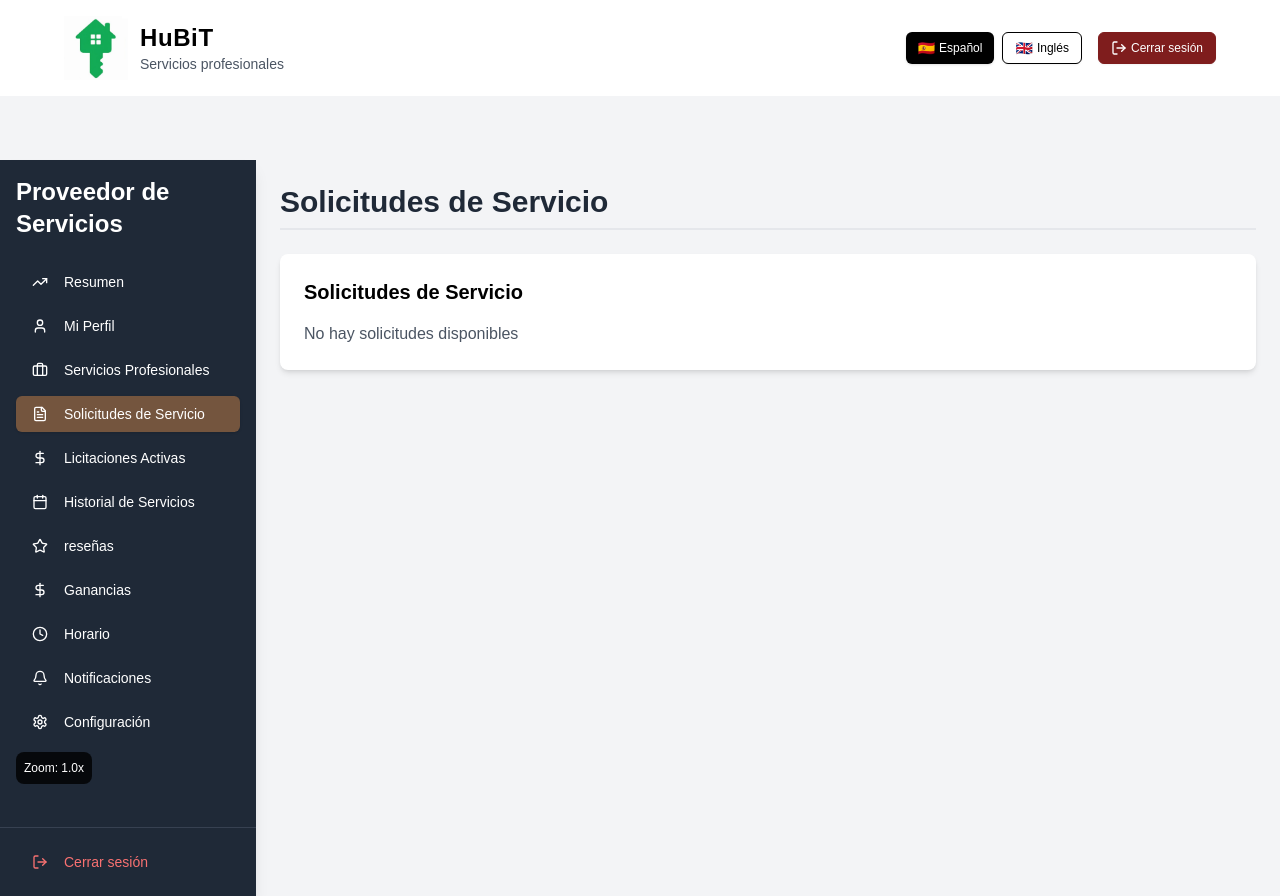
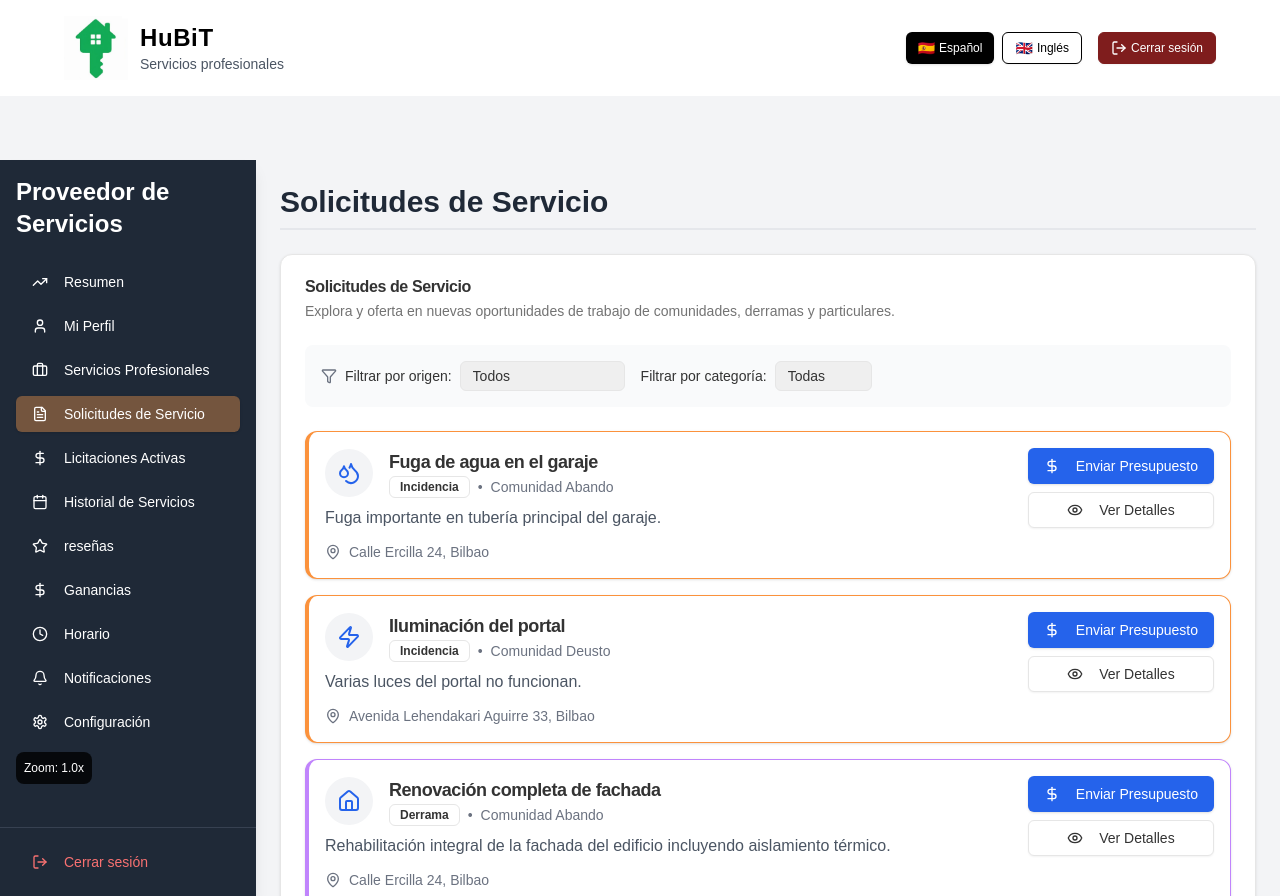
Before and after one commit to Hubit85/HubitApp, a Next.js app: page /service-provider/dashboard in a window 1280 px wide. Both pictures are taken after a click on the button "Solicitudes de Servicio". Built offline with nearby package versions, Linux system fonts and the light colour scheme.

Commit message:
feat(provider): Implement service requests display with filtering

```diff
--- a/src/pages/administrador-fincas/index.tsx
+++ b/src/pages/administrador-fincas/index.tsx
@@ -3,7 +3,7 @@ import Head from "next/head";
 import { useLanguage } from "@/contexts/LanguageContext";
 import { Button } from "@/components/ui/button";
 import { Calendar } from "@/components/ui/calendar";
-import { Card, CardContent, CardHeader, CardTitle } from "@/components/ui/card";
+import { Card, CardContent, CardHeader, CardTitle, CardDescription } from "@/components/ui/card";
 import { Badge } from "@/components/ui/badge";
 import { Input } from "@/components/ui/input";
 import { Textarea } from "@/components/ui/textarea";
--- a/src/pages/service-provider/dashboard.tsx
+++ b/src/pages/service-provider/dashboard.tsx
@@ -35,13 +35,24 @@ import {
   Hammer,
   Check,
   Circle,
-  Info
+  Info,
+  Eye,
+  Send
 } from "lucide-react";
 import { Input } from "@/components/ui/input";
 import { Label } from "@/components/ui/label";
 import ZoomableSection from "@/components/ZoomableSection";
 import ProviderServiceHistoryCard from "@/components/ratings/ProviderServiceHistoryCard";
 import { Textarea } from "@/components/ui/textarea";
+
+const serviceRequests = [
+  { id: 'inc-1', title: "Fuga de agua en el garaje", description: "Fuga importante en tubería principal del garaje.", category: "fontaneria", source: 'community' as const, communityName: "Comunidad Abando", address: "Calle Ercilla 24, Bilbao", status: 'new' as const, date: '2025-01-15' },
+  { id: 'inc-2', title: "Iluminación del portal", description: "Varias luces del portal no funcionan.", category: "electricidad", source: 'community' as const, communityName: "Comunidad Deusto", address: "Avenida Lehendakari Aguirre 33, Bilbao", status: 'viewed' as const, date: '2025-01-20' },
+  { id: 'asm-1', title: "Renovación completa de fachada", description: "Rehabilitación integral de la fachada del edificio incluyendo aislamiento térmico.", category: "fachadas", source: 'assessment' as const, communityName: "Comunidad Abando", address: "Calle Ercilla 24, Bilbao", budget: 25000, deadline: "2025-03-15", status: 'bidding' as const, date: '2025-02-01' },
+  { id: 'asm-2', title: "Reparación integral del tejado", description: "Reparación completa del tejado incluyendo impermeabilización.", category: "tejados", source: 'assessment' as const, communityName: "Comunidad Deusto", address: "Avenida Lehendakari Aguirre 33, Bilbao", budget: 18000, deadline: "2025-03-01", status: 'new' as const, date: '2025-02-10' },
+  { id: 'ind-1', title: "Pintar piso completo", description: "Pintar piso de 3 habitaciones, 80m2.", category: "pintura", source: 'individual' as const, customerName: "Juan Pérez", address: "Calle Gran Vía 10, Bilbao", status: 'new' as const, date: '2025-02-05' },
+  { id: 'ind-2', title: "Cambiar grifo de la cocina", description: "El grifo de la cocina gotea y necesita ser reemplazado.", category: "fontaneria", source: 'individual' as const, customerName: "Lucía Gómez", address: "Plaza Moyúa 5, Bilbao", status: 'viewed' as const, date: '2025-02-08' },
+];
 
 export default function ServiceProviderDashboard() {
   const [activeTab, setActiveTab] = useState("overview");
@@ -104,7 +115,27 @@ export default function ServiceProviderDashboard() {
     }
   };
 
-  const filteredProviderServiceHistory = providerServiceHistory.filter(service => (customerTypeFilter === "all" || service.customerType === customerTypeFilter) && (statusFilter === "all" || service.status === statusFilter) && (categoryFilter === "all" || service.category === categoryFilter));
+  const [requestSourceFilter, setRequestSourceFilter] = useState("all");
+  const [requestCategoryFilter, setRequestCategoryFilter] = useState("all");
+
+  const filteredServiceRequests = serviceRequests.filter(req =>
+    (requestSourceFilter === 'all' || req.source === requestSourceFilter) &&
+    (requestCategoryFilter === 'all' || req.category === requestCategoryFilter)
+  );
+
+  const getCategoryIcon = (categoria: string) => {
+    switch (categoria) {
+      case "fontaneria": return <Droplets className="h-6 w-6 text-blue-600" />;
+      case "electricidad": return <Zap className="h-6 w-6 text-blue-600" />;
+      case "pintura": return <PaintBucket className="h-6 w-6 text-blue-600" />;
+      case "ascensores": return <Building className="h-6 w-6 text-blue-600" />;
+      case "fachadas": return <Home className="h-6 w-6 text-blue-600" />;
+      case "tejados": return <Hammer className="h-6 w-6 text-blue-600" />;
+      case "jardineria": return <TreePine className="h-6 w-6 text-blue-600" />;
+      case "albañileria": return <Building2 className="h-6 w-6 text-blue-600" />;
+      default: return <Wrench className="h-6 w-6 text-blue-600" />;
+    }
+  };
 
   const handleSaveProfile = () => {
     setIsEditingProfile(false);
@@ -236,16 +267,80 @@ export default function ServiceProviderDashboard() {
                 </Card>
               )}
 
-              {/* Other tabs remain the same */}
+              {activeTab === "requests" && (
+                <Card>
+                  <CardHeader>
+                    <CardTitle>Solicitudes de Servicio</CardTitle>
+                    <CardDescription>Explora y oferta en nuevas oportunidades de trabajo de comunidades, derramas y particulares.</CardDescription>
+                  </CardHeader>
+                  <CardContent>
+                    <div className="flex flex-wrap gap-4 mb-6 p-4 bg-gray-50 rounded-lg">
+                      <div className="flex items-center space-x-2">
+                        <Filter className="h-4 w-4 text-gray-500" />
+                        <Label className="text-sm font-medium">Filtrar por origen:</Label>
+                        <select value={requestSourceFilter} onChange={(e) => setRequestSourceFilter(e.target.value)} className="px-3 py-1 border rounded-md text-sm">
+                          <option value="all">Todos</option>
+                          <option value="community">Incidencia Comunidad</option>
+                          <option value="assessment">Derrama Importante</option>
+                          <option value="individual">Particular</option>
+                        </select>
+                      </div>
+                      <div className="flex items-center space-x-2">
+                        <Label className="text-sm font-medium">Filtrar por categoría:</Label>
+                        <select value={requestCategoryFilter} onChange={(e) => setRequestCategoryFilter(e.target.value)} className="px-3 py-1 border rounded-md text-sm">
+                           <option value="all">Todas</option>
+                           {Array.from(new Set(serviceRequests.map(r => r.category))).map(cat => (
+                             <option key={cat} value={cat} className="capitalize">{cat}</option>
+                           ))}
+                        </select>
+                      </div>
+                    </div>
+                    <div className="space-y-4">
+                      {filteredServiceRequests.length > 0 ? filteredServiceRequests.map(req => (
+                        <Card key={req.id} className="border-l-4 data-[source=community]:border-orange-400 data-[source=assessment]:border-purple-400 data-[source=individual]:border-blue-400" data-source={req.source}>
+                          <CardContent className="p-4">
+                            <div className="flex flex-col sm:flex-row justify-between sm:items-start gap-4">
+                              <div className="flex-1">
+                                <div className="flex items-center gap-4 mb-2">
+                                  <div className="p-3 bg-gray-100 rounded-full">{getCategoryIcon(req.category)}</div>
+                                  <div>
+                                    <CardTitle className="text-lg">{req.title}</CardTitle>
+                                    <div className="flex items-center gap-2 text-sm text-gray-500">
+                                      <Badge variant="outline" className="capitalize">{req.source === 'community' ? 'Incidencia' : req.source === 'assessment' ? 'Derrama' : 'Particular'}</Badge>
+                                      <span>•</span>
+                                      <span>{req.source === 'individual' ? req.customerName : req.communityName}</span>
+                                    </div>
+                                  </div>
+                                </div>
+                                <p className="text-gray-600 mb-3">{req.description}</p>
+                                <div className="text-sm text-gray-500 space-y-1">
+                                  <div className="flex items-center gap-2"><MapPin className="h-4 w-4" /> {req.address}</div>
+                                  {req.budget && <div className="flex items-center gap-2"><DollarSign className="h-4 w-4" /> Presupuesto aprox: <strong>€{req.budget.toLocaleString()}</strong></div>}
+                                  {req.deadline && <div className="flex items-center gap-2"><Calendar className="h-4 w-4" /> Fecha límite: <strong>{req.deadline}</strong></div>}
+                                </div>
+                              </div>
+                              <div className="flex flex-col gap-2 shrink-0">
+                                <Button className="bg-blue-600 hover:bg-blue-700"><DollarSign className="h-4 w-4 mr-2"/> Enviar Presupuesto</Button>
+                                <Button variant="outline"><Eye className="h-4 w-4 mr-2"/> Ver Detalles</Button>
+                              </div>
+                            </div>
+                          </CardContent>
+                        </Card>
+                      )) : (
+                        <div className="text-center py-12 text-gray-500">
+                          <Info className="mx-auto h-10 w-10 mb-4" />
+                          <p className="font-semibold">No hay solicitudes de servicio</p>
+                          <p>No se encontraron solicitudes que coincidan con los filtros seleccionados.</p>
+                        </div>
+                      )}
+                    </div>
+                  </CardContent>
+                </Card>
+              )}
+
               {activeTab === "historial" && (
                 <div className="bg-white rounded-lg shadow-md p-6 transition-all duration-300">
                   {/* Historial content */}
-                </div>
-              )}
-              {activeTab === "requests" && (
-                <div className="bg-white rounded-lg shadow-md p-6">
-                  <h2 className="text-xl font-semibold mb-4">{t("serviceRequests")}</h2>
-                  <p className="text-gray-600">{t("noRequests")}</p>
                 </div>
               )}
 
```
